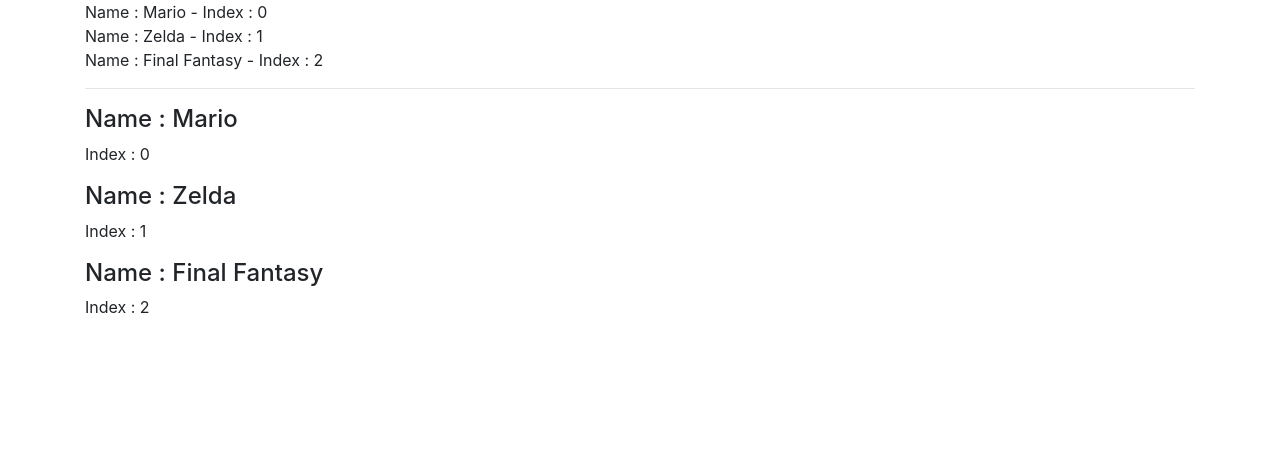
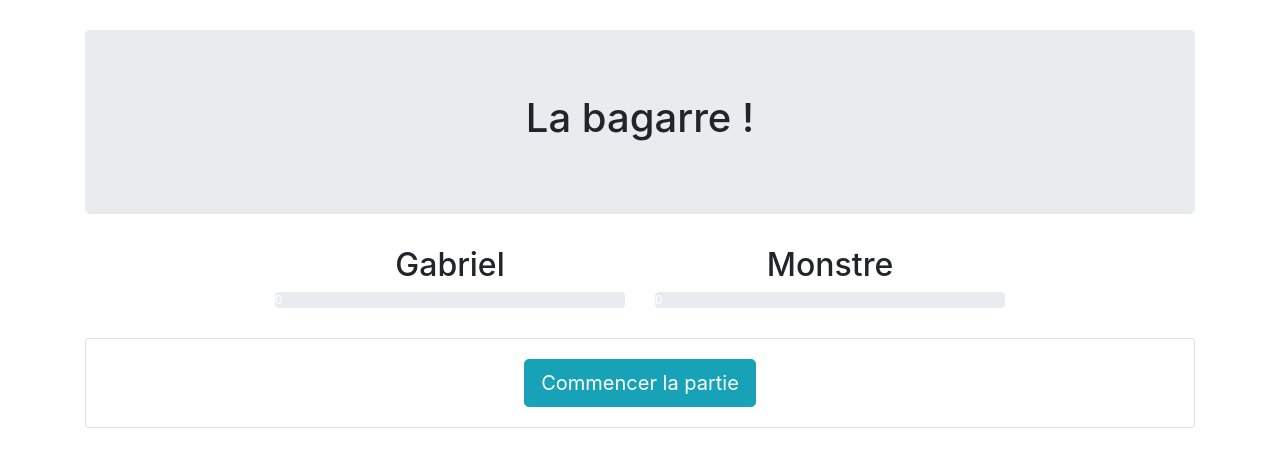
Before and after one commit to gabrielmustiere/monster-battle, a Vue app: page / in a window 1280 px wide. Shown: the top 464 px of the page. Built offline with nearby package versions, Linux system fonts and the light colour scheme.

Commit message:
begin battle

```diff
--- a/src/App.vue
+++ b/src/App.vue
@@ -1,35 +1,202 @@
 <template>
     <div class="container">
-        <ul class="list-unstyled">
-            <li v-for="(game,i) in games" v-bind:key="i">Name : {{ game }} - Index : {{ i }}</li>
-        </ul>
-        <hr>
+        <div class="row">
+            <div class="col-md-12" :style="{ paddingTop: '30px' }">
+                <div class="text-center jumbotron">
+                    <h1>La bagarre !</h1>
+                </div>
+            </div>
+        </div>
 
-        <template v-for="(game,i) in games">
-            <h4 v-bind:key="i">Name : {{ game }}</h4>
-            <p v-bind:key="i">Index : {{ i }}</p>
-        </template>
+        <div class="row justify-content-center">
+            <div class="col-4">
+                <div class="text-center">
+                    <h2>{{ player.name}}</h2>
+                </div>
+                <div class="progress">
+                    <div class="progress-bar bg-success" role="progressbar" :style="{width : player.currentLife + '%'}"
+                         :aria-valuenow="player.currentLife" :aria-valuemin="minLife" :aria-valuemax="maxLife">
+                        {{ player.currentLife}}
+                    </div>
+                </div>
+            </div>
+
+            <div class="col-4">
+                <div class="text-center">
+                    <h2>{{ monster.name}}</h2>
+                </div>
+                <div class="progress">
+                    <div class="progress-bar bg-success" role="progressbar" :style="{width : monster.currentLife + '%'}"
+                         :aria-valuenow="monster.currentLife" :aria-valuemin="minLife" :aria-valuemax="maxLife">
+                        {{ monster.currentLife}}
+                    </div>
+                </div>
+            </div>
+        </div>
+
+        <div class="row" :style="{ paddingTop: '30px' }" v-show="!isBattle">
+            <div class="col">
+                <div class="card">
+                    <div class="card-body text-center">
+                        <button class="btn btn-lg btn-info" @click="beginBattle()">Commencer la partie</button>
+                    </div>
+                </div>
+            </div>
+        </div>
+
+        <div class="row" :style="{ paddingTop: '30px' }" v-show="isBattle">
+            <div class="col">
+                <div class="card">
+                    <div class="card-body text-center">
+                        <button class="btn btn-lg btn-danger mx-3" @click="attack()">Attaquer</button>
+                        <button class="btn btn-lg btn-warning mx-3" @click="specialAttack()">Attaque spécial</button>
+                        <button class="btn btn-lg btn-success mx-3" @click="heal()">Soin</button>
+                        <button class="btn btn-lg btn-light mx-3" @click="giveUpBattle()">Fuir</button>
+                    </div>
+                </div>
+            </div>
+        </div>
+
+        <div class="row" :style="{ paddingTop: '30px' }" v-show="isBattle">
+            <div class="col">
+                <div class="card">
+                    <div class="card-body text-center">
+                        <ul class="list-unstyled">
+                            <li v-for="(turn,i) in turns"
+                                v-bind:key="i">{{ turn.character.name }} {{ turn.actionType.toLowerCase() }} {{ turn.opponent.name }} pour {{ turn.value }}
+                            </li>
+                        </ul>
+
+                    </div>
+                </div>
+            </div>
+        </div>
+
     </div>
 </template>
 
 <script>
+  const ATTAQUE = 'ATTAQUE';
+  const HEAL = 'HEAL ';
+  const SPECIAL_ATTAQUE = 'ATTAQUE SPéCIALE';
   export default {
     data: function () {
       return {
-        games: ['Mario', 'Zelda', 'Final Fantasy'],
-        support: [
-          {
-            name: 'Nintendo',
-            country: 'JPN',
-            type: 'children'
-          },
-          {
-            name: 'Nintendo',
-            country: 'JPN',
-            type: 'children'
+        isBattle: false,
+        maxLife: 100,
+        minLife: 0,
+        player: {
+          name: 'Gabriel',
+          currentLife: 0
+        },
+        monster: {
+          name: 'Monstre',
+          currentLife: 0
+        },
+        currentCharacter: null,
+        turns: []
+      };
+    },
+    methods: {
+      beginBattle: function () {
+        this.player.currentLife = 100;
+        this.monster.currentLife = 100;
+        this.currentCharacter = this.player;
+        this.isBattle = true;
+      },
+      giveUpBattle: function () {
+        this.player.currentLife = 0;
+        this.monster.currentLife = 0;
+        this.isBattle = false;
+        this.currentCharacter = this.player;
+        this.turns = [];
+      },
+      getRandomValue() {
+        return Math.floor(Math.random() * Math.floor(20));
+      },
+      getRandomAttackValue() {
+        return this.getRandomValue();
+      },
+      getRandomAttackSpecialValue() {
+        return Math.round(this.getRandomAttackValue() * 1.5);
+      },
+      getHealValue() {
+        return Math.round(this.getRandomValue() * 0.8);
+      },
+
+      attack() {
+        let turn = this.getTurnElement(
+          this.currentCharacter,
+          this.getOpponent(this.currentCharacter),
+          ATTAQUE,
+          this.getRandomAttackValue()
+        );
+        this.applyTurn(turn);
+        this.logTurn(turn);
+        this.switchCharacter();
+      },
+      specialAttack() {
+        let turn = this.getTurnElement(
+          this.currentCharacter,
+          this.getOpponent(this.currentCharacter),
+          SPECIAL_ATTAQUE,
+          this.getRandomAttackSpecialValue()
+        );
+        this.applyTurn(turn);
+        this.logTurn(turn);
+        this.switchCharacter();
+      },
+      heal() {
+        let turn = this.getTurnElement(
+          this.currentCharacter,
+          this.currentCharacter,
+          HEAL,
+          this.getHealValue()
+        );
+        this.applyTurn(turn);
+        this.logTurn(turn);
+        this.switchCharacter();
+      },
+
+      switchCharacter() {
+        if (this.currentCharacter === this.player) {
+          this.currentCharacter = this.monster;
+          //TODO RANDOM ACTION
+        } else {
+          this.currentCharacter = this.player;
+        }
+      },
+
+      getOpponent() {
+        if (this.currentCharacter === this.player) {
+          return this.monster;
+        }
+        return this.player;
+      },
+
+      getTurnElement(character, opponent, actionType, value) {
+        return {
+          character: character,
+          opponent: opponent,
+          actionType: actionType,
+          value: value
+        };
+      },
+      applyTurn(turn) {
+        switch (turn.actionType) {
+          case ATTAQUE:
+          case SPECIAL_ATTAQUE: {
+            turn.opponent.currentLife -= turn.value;
+            break;
           }
-        ]
-      };
+          case HEAL:
+            turn.character.currentLife += turn.value;
+            break;
+        }
+      },
+      logTurn(turn) {
+        this.turns.unshift(turn);
+      }
     }
   };
 </script>
```
